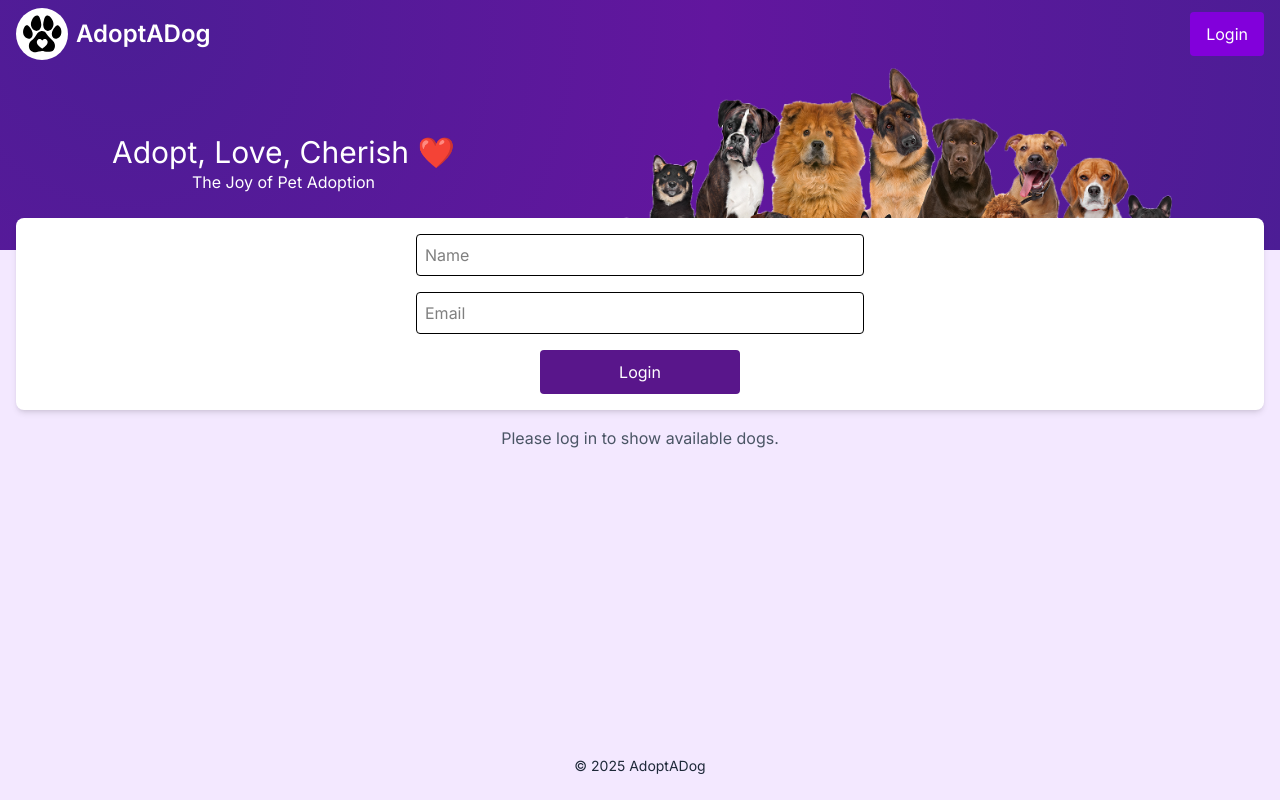
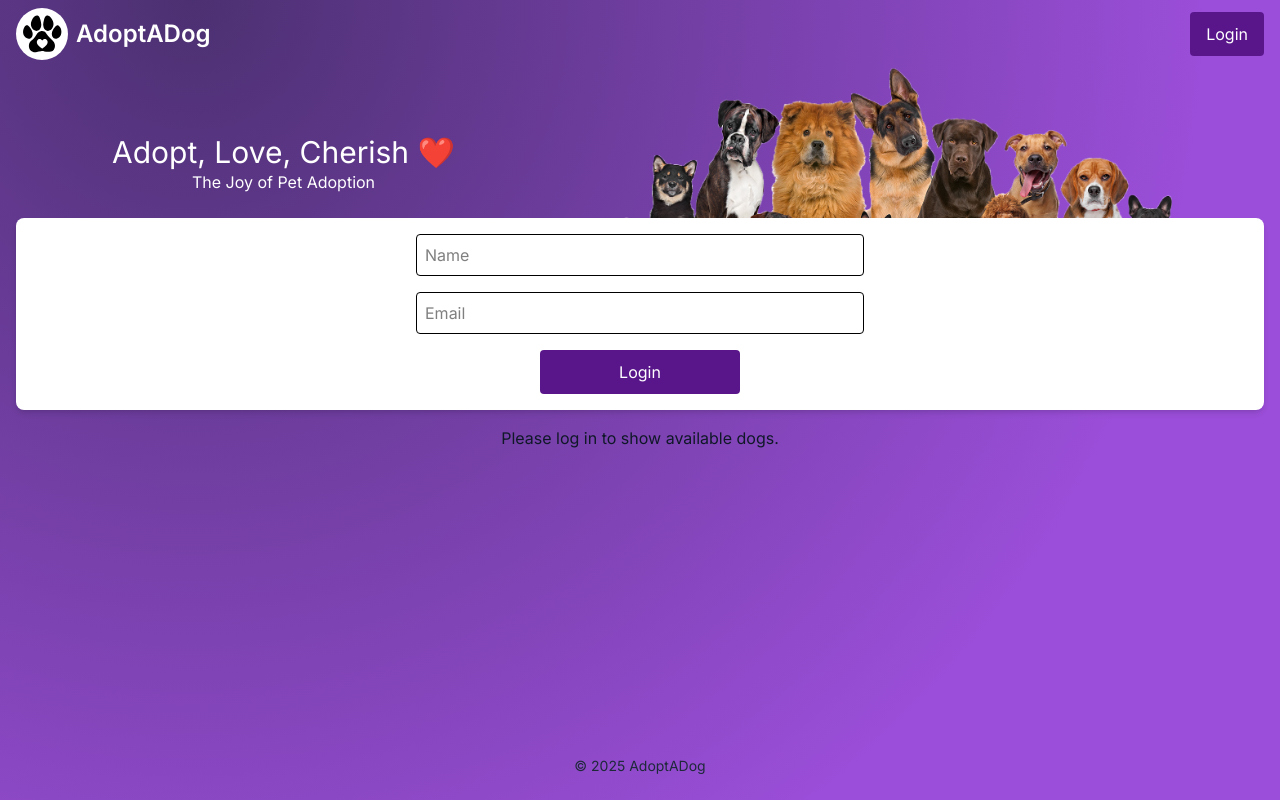
Before and after one commit to vblanton/fetch-take-home, a Next.js app: page / in a window 1280 px wide. Built offline with nearby package versions, Linux system fonts and the light colour scheme.

Commit message:
color adjustments, minor layout fixes

```diff
--- a/app/components/AuthForm.tsx
+++ b/app/components/AuthForm.tsx
@@ -65,7 +65,7 @@ export default function AuthForm() {
         <button
           type="submit"
           disabled={isLoading}
-          className="h-11 flex items-center justify-center gap-2 px-4 py-2 bg-purple-900 text-white rounded w-full max-w-[200px] disabled:opacity-50"
+          className="h-11 flex items-center justify-center gap-2 px-4 py-2 bg-purple-900 hover:bg-purple-800 text-white rounded w-full max-w-[200px] disabled:opacity-50"
         >
             Login {isLoading && <Spinner />}
         </button>
--- a/app/components/DogResults.tsx
+++ b/app/components/DogResults.tsx
@@ -209,7 +209,7 @@ export default function DogResults() {
   return (
     <>
       {!isLoggedIn && (
-        <div className="text-center text-gray-600 pt-4">
+        <div className="text-center text-gray-900 dark:text-gray-100 pt-4">
           Please log in to show available dogs.
         </div>
       )}
@@ -255,11 +255,11 @@ export default function DogResults() {
             )}
           </div>
           {!isLoading && totalPages > 1 && (
-            <div className="flex justify-center gap-2 p-4">
+            <div className="flex justify-center gap-2 p-4 text-white">
               <button
                 onClick={() => handlePageChange(currentPage - 1)}
                 disabled={currentPage === 1}
-                className="h-11 px-4 py-2 bg-purple-900 text-white rounded hover:bg-purple-800 disabled:opacity-50 disabled:cursor-not-allowed"
+                className="h-11 px-4 py-2 bg-purple-900 rounded hover:bg-purple-800 disabled:opacity-50 disabled:cursor-not-allowed"
               >
                 Previous
               </button>
@@ -269,7 +269,7 @@ export default function DogResults() {
               <button
                 onClick={() => handlePageChange(currentPage + 1)}
                 disabled={currentPage === totalPages}
-                className="h-11 px-4 py-2 bg-purple-900 text-white rounded hover:bg-purple-800 disabled:opacity-50 disabled:cursor-not-allowed"
+                className="h-11 px-4 py-2 bg-purple-900 rounded hover:bg-purple-800 disabled:opacity-50 disabled:cursor-not-allowed"
               >
                 Next
               </button>
--- a/app/components/Footer.tsx
+++ b/app/components/Footer.tsx
@@ -1,6 +1,6 @@
 export default function Footer() {
   return (
-    <footer className="bg-purple-150 dark:bg-gray-900 text-gray-800 dark:text-gray-500 py-6">
+    <footer className="text-gray-800 dark:text-gray-500 py-6">
       <div className="max-w-screen-xl mx-auto px-4 text-center text-sm">
         © 2025 AdoptADog
       </div>
--- a/app/components/Header.tsx
+++ b/app/components/Header.tsx
@@ -31,7 +31,7 @@ export default function Header() {
   };
 
   return (
-    <header className="bg-[radial-gradient(circle_at_10%_10%,#4c1d95,#62169e,#4c1d95)]">
+    <header className="">
       <div className="max-w-screen-xl mx-auto overflow-hidden max-h-[250px]">
         <nav className="flex items-center justify-between gap-2 py-2 px-2 md:px-4">
             <Link href="/" className="flex items-center gap-2">
@@ -53,14 +53,14 @@ export default function Header() {
               <button
                 onClick={handleLogout}
                 disabled={isLoading}
-                className="flex items-center h-11 justify-center gap-2 text-white hover:text-gray-200 disabled:opacity-50 px-4 py-2 bg-purple-700 rounded hover:bg-purple-600 transition-colors"
+                className="flex items-center h-11 justify-center gap-2 text-white hover:text-gray-200 disabled:opacity-50 px-4 py-2 bg-purple-900 rounded hover:bg-purple-800 transition-colors"
               >
                 Logout {isLoading && <Spinner />}
               </button>
             ) : (
               <button
                 onClick={handleLoginClick}
-                className="text-white h-11 hover:text-gray-200 px-4 py-2 bg-purple-700 rounded hover:bg-purple-600 transition-colors"
+                className="text-white h-11 hover:text-gray-200 px-4 py-2 bg-purple-900 rounded hover:bg-purple-800 transition-colors"
               >
                 Login
               </button>
--- a/app/components/MatchedDog.tsx
+++ b/app/components/MatchedDog.tsx
@@ -31,8 +31,8 @@ export default function MatchedDog({ dog, onTryAgain }: MatchedDogProps) {
     <>
       {showConfetti && <Confetti onComplete={() => setShowConfetti(false)} />}
       <div className="w-full mx-auto mt-[-64px]">
-        <div className="bg-white rounded-lg shadow-lg overflow-hidden">
-          <div className="relative h-128 w-full overflow-hidden">
+        <div className="bg-white mx-2 rounded-lg shadow-lg overflow-hidden">
+          <div className="transition-all duration-500 relative h-96 md:h-128 w-full overflow-hidden">
             <div className="absolute inset-0 blur-[4px] m-[-4px]">
               <Image
                 src={dog.img}
--- a/app/page.tsx
+++ b/app/page.tsx
@@ -5,7 +5,7 @@ import Footer from "./components/Footer";
 
 export default function Home() {
   return (
-    <div className="min-h-screen bg-purple-100 dark:bg-gray-900 transition-colors duration-200 flex flex-col">
+    <div className="bg-[radial-gradient(circle_at_15%_0%,#412c63_-10%,#9b4ed9_75%)] dark:bg-[radial-gradient(circle_at_15%_0%,#2d1c47_-10%,#412c63_75%)] min-h-screen transition-colors duration-200 flex flex-col">
       <Header />
       <main className="w-full max-w-screen-xl mx-auto py-8 flex-grow">
         <AuthOrSearchSection />
```
